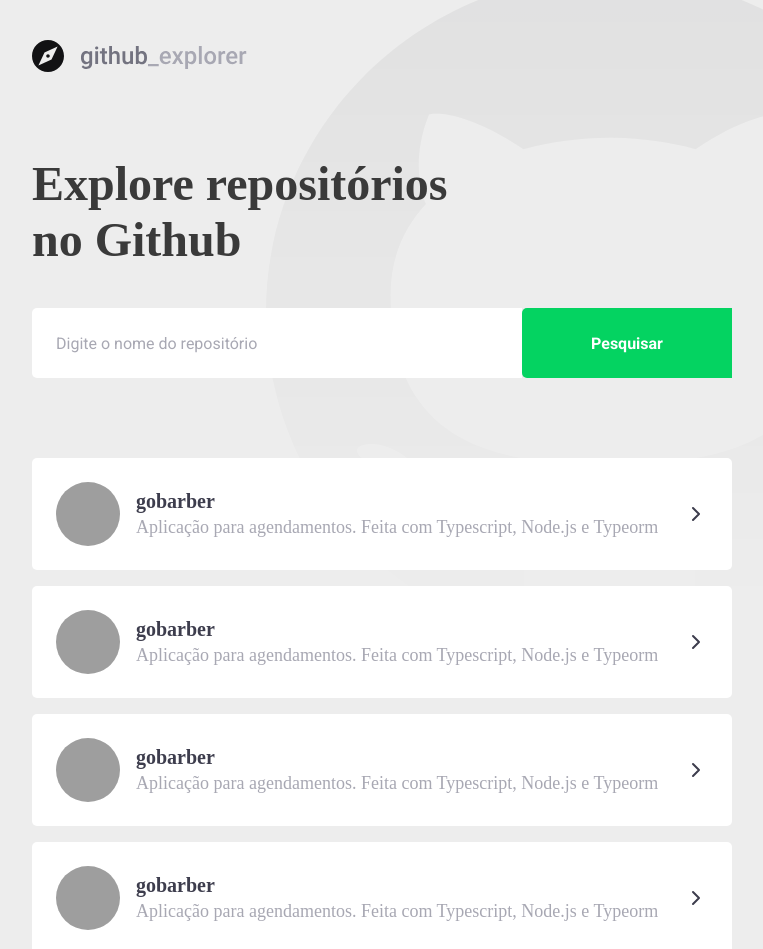
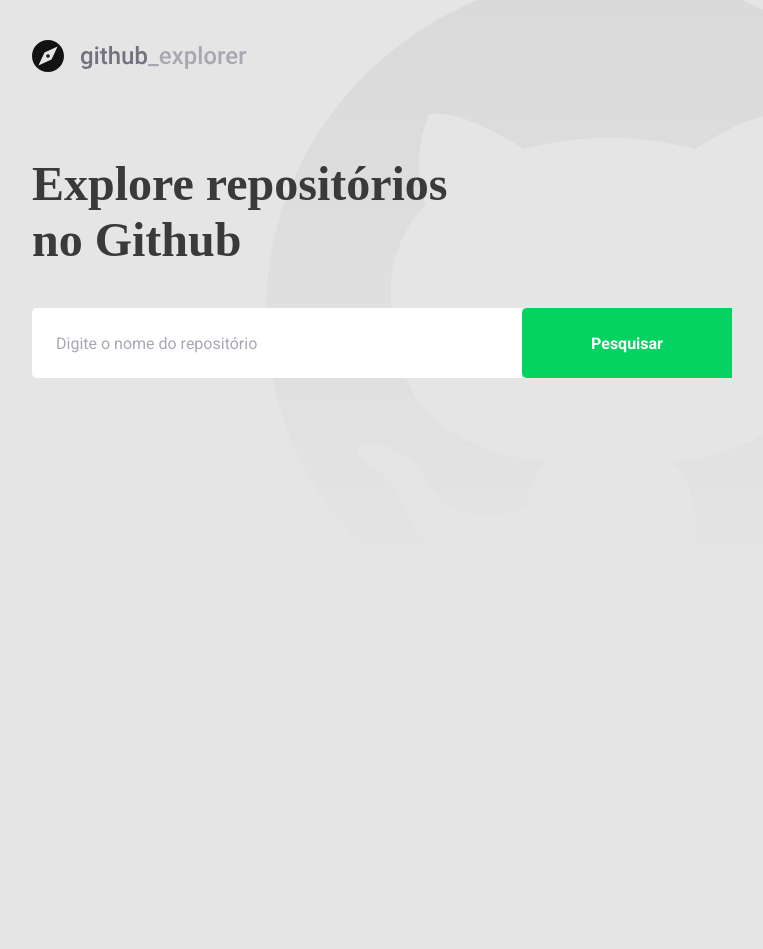
Before and after one commit to rafael-aguiar/github-explorer, a React (Create React App) app: page / in a window 1280 px wide. Shown: the top 949 px of the page, without its empty margins (148-911 px from the left). After the commit the page ends 800 px from the top, so only its background shows below. Built offline with nearby package versions, Linux system fonts and the light colour scheme; grey boxes are pictures that could not be loaded.

Commit message:
add api connection with axios and hooks

```diff
--- a/package.json
+++ b/package.json
@@ -10,6 +10,7 @@
     "@types/node": "^12.0.0",
     "@types/react": "^17.0.0",
     "@types/react-dom": "^17.0.0",
+    "axios": "^0.21.1",
     "polished": "^4.1.3",
     "react": "^17.0.2",
     "react-dom": "^17.0.2",
--- a/src/pages/Dashboard/index.tsx
+++ b/src/pages/Dashboard/index.tsx
@@ -1,78 +1,67 @@
-import React from 'react';
+import React, { useState, FormEvent } from 'react';
 import { FiChevronRight } from 'react-icons/fi';
+import api from '../../services/api';
 
 import logoImg from '../../assets/logo.svg';
 
 import { Title, Form, Repositories } from './styles';
 
+interface Repository {
+  // eslint-disable-next-line
+  full_name: string;
+  description: string;
+  owner: {
+    login: string;
+    // eslint-disable-next-line
+    avatar_url: string;
+  };
+}
+
 const Dashboard: React.FC = () => {
+  const [newRepository, setNewRepository] = useState('');
+  const [repositories, setRepositories] = useState<Repository[]>([]);
+
+  async function handleAddRepository(
+    event: FormEvent<HTMLFormElement>,
+  ): Promise<void> {
+    event.preventDefault();
+
+    const response = await api.get(`repos/${newRepository}`);
+
+    const repository = response.data;
+
+    setRepositories([...repositories, repository]);
+    setNewRepository('');
+  }
+
   return (
     <>
       <img src={logoImg} alt="Github Explorer" />
       <Title>Explore repositórios no Github</Title>
 
-      <Form action="">
-        <input placeholder="Digite o nome do repositório" />
+      <Form onSubmit={handleAddRepository}>
+        <input
+          value={newRepository}
+          onChange={(e) => setNewRepository(e.target.value)}
+          placeholder="Digite o nome do repositório"
+        />
         <button type="submit">Pesquisar</button>
       </Form>
 
       <Repositories>
-        <a href="teste ">
+        {repositories.map((repository: Repository) => (
+          <a key={repository.full_name} href="teste ">
             <img
-            src="https://avatars.githubusercontent.com/u/57225173?v=4"
-            alt=""
+              src={repository.owner.avatar_url}
+              alt={`Foto de perfil de ${repository.owner.login}`}
             />
             <div>
-            <strong>gobarber</strong>
-            <p>
-              Aplicação para agendamentos. Feita com Typescript, Node.js e
-              Typeorm
-            </p>
+              <strong>{repository.full_name}</strong>
+              <p>{repository.description}</p>
             </div>
             <FiChevronRight size={24} />
           </a>
-        <a href="teste ">
-          <img
-            src="https://avatars.githubusercontent.com/u/57225173?v=4"
-            alt=""
-          />
-          <div>
-            <strong>gobarber</strong>
-            <p>
-              Aplicação para agendamentos. Feita com Typescript, Node.js e
-              Typeorm
-            </p>
-          </div>
-          <FiChevronRight size={24} />
-        </a>
-        <a href="teste ">
-          <img
-            src="https://avatars.githubusercontent.com/u/57225173?v=4"
-            alt=""
-          />
-          <div>
-            <strong>gobarber</strong>
-            <p>
-              Aplicação para agendamentos. Feita com Typescript, Node.js e
-              Typeorm
-            </p>
-          </div>
-          <FiChevronRight size={24} />
-        </a>
-        <a href="teste ">
-          <img
-            src="https://avatars.githubusercontent.com/u/57225173?v=4"
-            alt=""
-          />
-          <div>
-            <strong>gobarber</strong>
-            <p>
-              Aplicação para agendamentos. Feita com Typescript, Node.js e
-              Typeorm
-            </p>
-          </div>
-          <FiChevronRight size={24} />
-        </a>
+        ))}
       </Repositories>
     </>
   );
--- a/src/pages/Dashboard/styles.ts
+++ b/src/pages/Dashboard/styles.ts
@@ -75,7 +75,8 @@
     }
 
     div {
-      margin-left: 16px;
+      margin: 0 16px;
+      flex: 1;
 
       strong {
         font-size: 20px;
--- /dev/null
+++ b/src/services/api.ts
@@ -0,0 +1,7 @@
+import axios from 'axios';
+
+const api = axios.create({
+  baseURL: 'https://api.github.com/',
+});
+
+export default api;
--- a/src/styles/global.ts
+++ b/src/styles/global.ts
@@ -10,7 +10,7 @@
   }
 
   body {
-    background: #ededed url(${backgroundImg}) no-repeat 70% top;
+    background: #e5e5e5 url(${backgroundImg}) no-repeat 70% top;
     -webkit-font-smoothing: antialiased;
   }
 
```
Also changed, not shown: 1 other file (tests, documents, lock files or other folders). Lines whose indentation alone changed are shown as unchanged.
